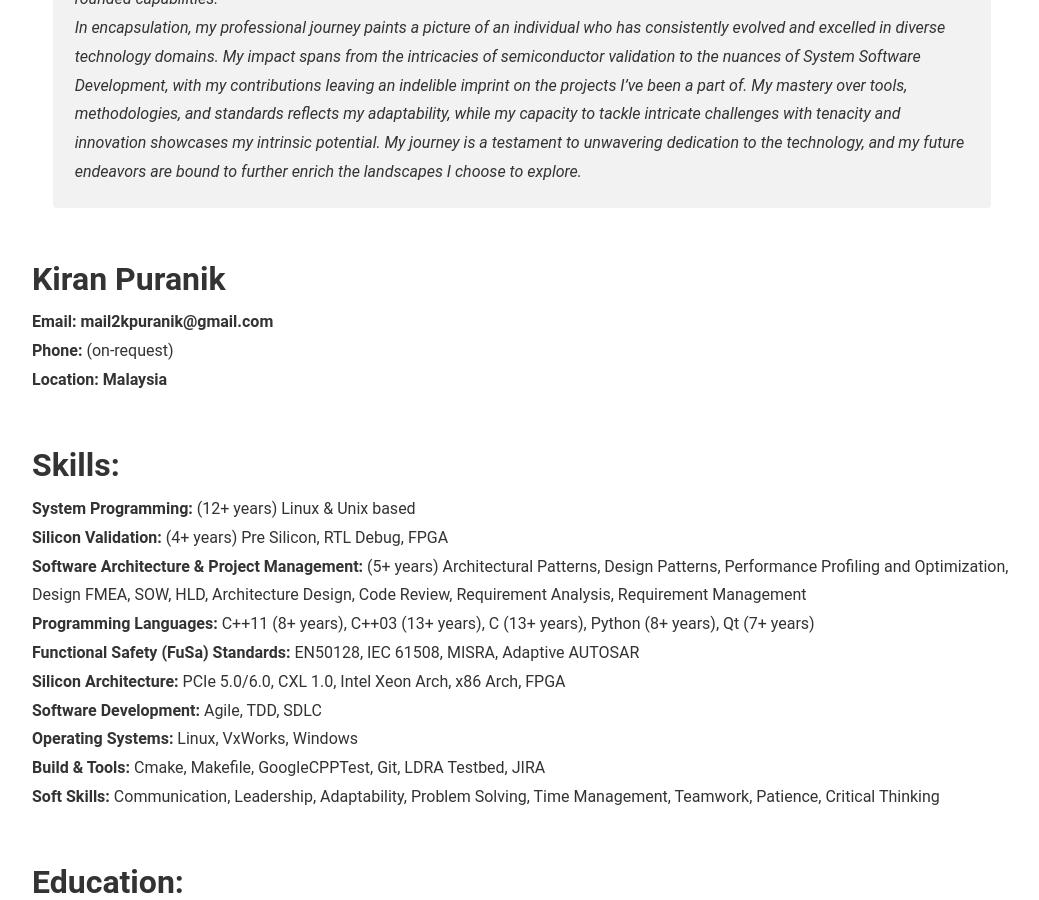
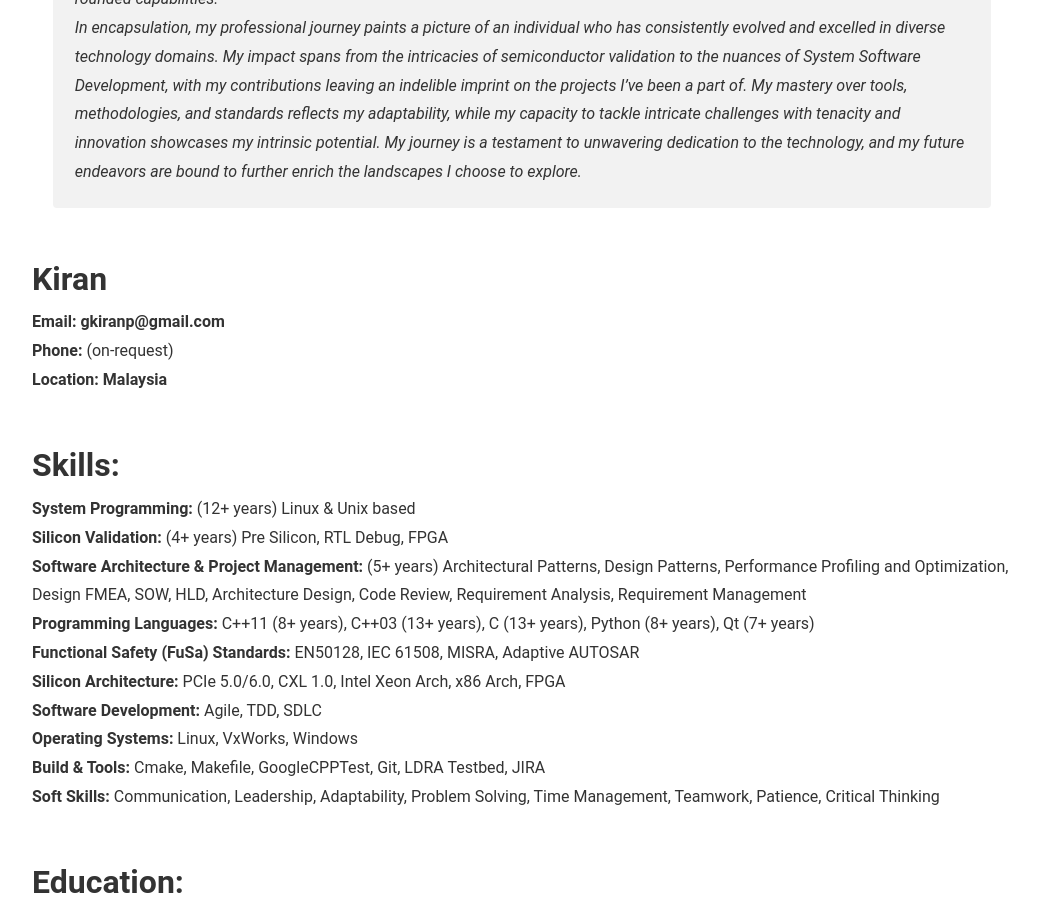
Before and after one commit to gkiranp/gkiranp.github.io, a Jekyll site: the page built from _posts/2024-07-01-kiran_puranik_profile.md, in a window 1280 px wide and 900 px high, scrolled down 754 px. Shown: the whole window, without its empty margins (118-1157 px from the left). Built offline with Jekyll 4.4.1, drawn with Linux system fonts in a browser that asks for light colours.

Commit message:
formatting profile 3

```diff
--- a/_posts/2024-07-01-kiran_puranik_profile.md
+++ b/_posts/2024-07-01-kiran_puranik_profile.md
@@ -11,8 +11,8 @@ tags: resume experience cv
 *Gathered and defined requirements and test specifications for validation plans and Python-based test cases, aligning them with FPGA and Simics simulations. Proactively improved product testability, extendibility, and re-use within the validation process, implementing methodological enhancements for more efficient RTL drop validation. My primary ownership over the validation of IP Cache Coherency standards and Coherency protocols underscores my commitment to certifying seamless interoperability and functionality at the pre-silicon stage. In my preceding role at UST Global, as the Tech Lead and Senior Developer, I navigated the intricate world of technical project coordination.<br>My ability to orchestrate the efforts of a team and ensure the timely completion of projects, underscores my leadership and organizational skills. The development of the 'System Mode and Redundancy' module, aligning with the EN50128 safety standard, demonstrates my mastery over intricate system transitions and redundancy protocols. My accomplishments include crafting modules adhering to functional safety standards, creating communication softwares, and implementing innovative test frameworks. My commitment to quality through design patterns, Agile practices, and industry standards highlights my well-rounded capabilities.*<br>
 *In encapsulation, my professional journey paints a picture of an individual who has consistently evolved and excelled in diverse technology domains. My impact spans from the intricacies of semiconductor validation to the nuances of System Software Development, with my contributions leaving an indelible imprint on the projects I've been a part of. My mastery over tools, methodologies, and standards reflects my adaptability, while my capacity to tackle intricate challenges with tenacity and innovation showcases my intrinsic potential. My journey is a testament to unwavering dedication to the technology, and my future endeavors are bound to further enrich the landscapes I choose to explore.* <!--more-->
 
-## Kiran Puranik
-**Email: mail2kpuranik@gmail.com**<br>
+## Kiran
+**Email: gkiranp@gmail.com**<br>
 **Phone:** (on-request)<br>
 **Location: Malaysia**<br>
 
```
